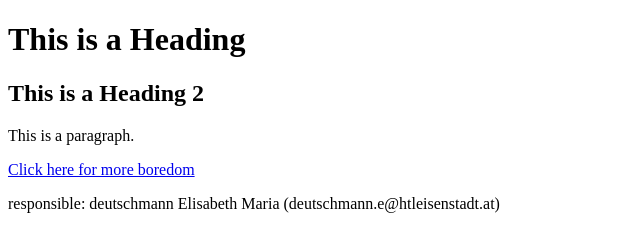
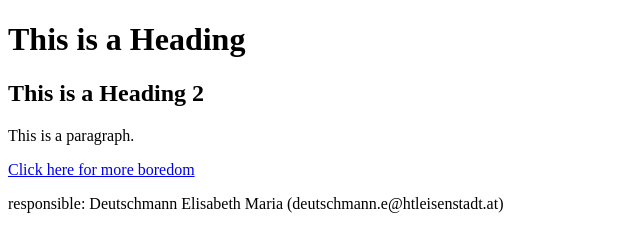
Before and after one commit to DeutschmannElisabethMaria/entertedboredom, a plain HTML site: page index.html in a window 1280 px wide. Shown: the full height of the page, 0-640 px from the left. Drawn offline with Linux system fonts and the light colour scheme.

Commit message:
impressum edit index.html

```diff
--- a/index.html
+++ b/index.html
@@ -14,6 +14,6 @@
 		Click here for more boredom</a>
 	</div>
 	<div>
-	<p> responsible: deutschmann Elisabeth Maria (deutschmann.e@htleisenstadt.at)
+	<p> responsible: Deutschmann Elisabeth Maria (deutschmann.e@htleisenstadt.at)
 	</body>
 </html>
```
